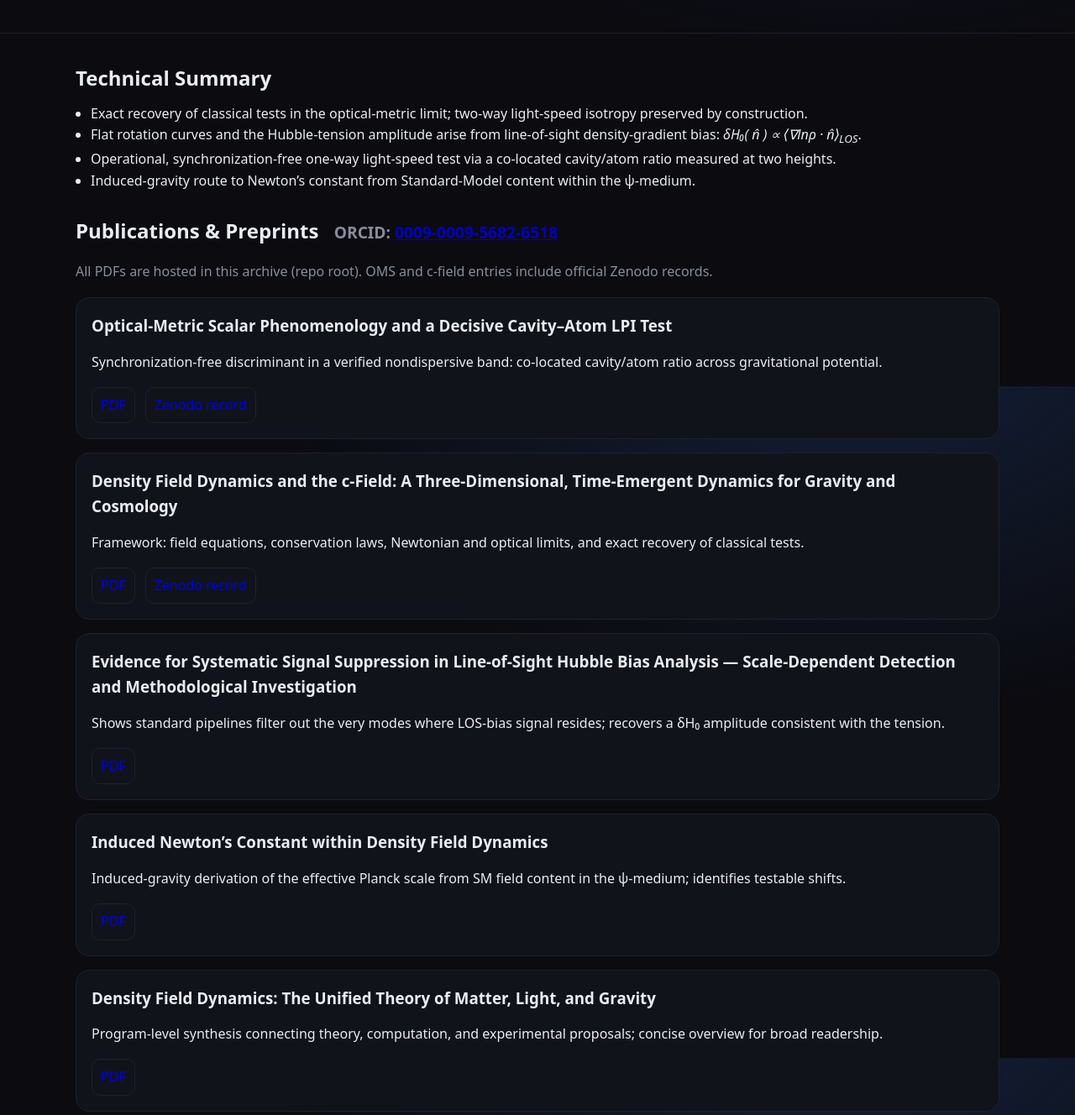
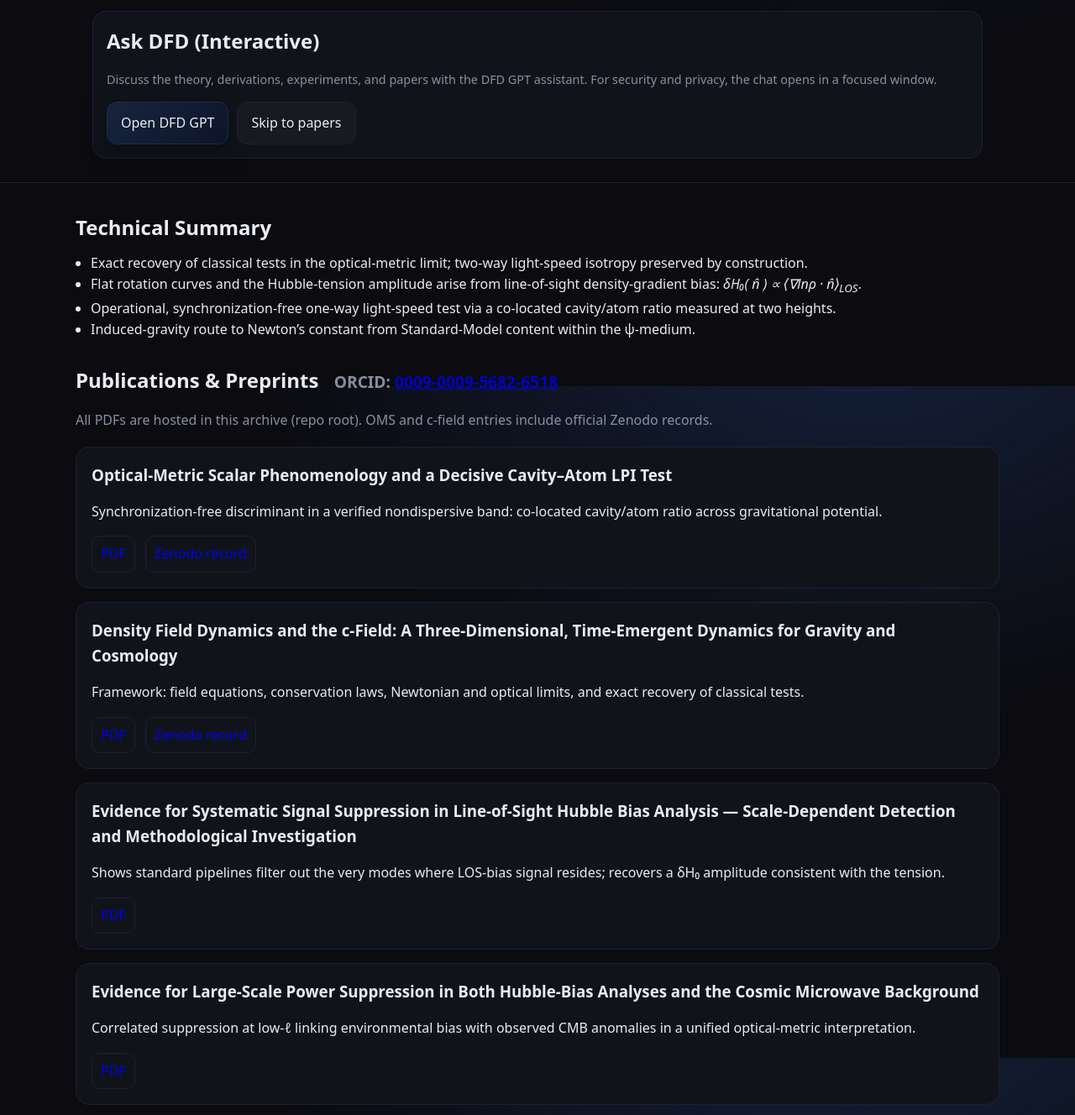
Before and after one commit to galcock/densityfielddynamics, a plain HTML site: page index.html in a window 1280 px wide. Shown: the part 340-1668 px from the top of the page at 84% size. Drawn offline with Linux system fonts and the light colour scheme.

Commit message:
Update index.html

```diff
--- a/index.html
+++ b/index.html
@@ -13,6 +13,7 @@
     .subscribe { margin-top: 14px; display: flex; gap: 10px; flex-wrap: wrap }
     .subscribe input[type="email"]{padding:12px 14px;border-radius:10px;border:1px solid var(--line,#1b2130);background:rgba(255,255,255,.03);color:inherit;min-width:260px}
     .subscribe button{padding:12px 16px;border-radius:10px;border:1px solid var(--line,#1b2130);background:linear-gradient(135deg,#17243f,#0d1528);color:inherit;cursor:pointer}
+
     .papers{display:grid; gap:16px; margin-top:18px}
     .paper{background:var(--panel,#10131a);border:1px solid var(--line,#1b2130);border-radius:16px;padding:18px}
     .paper h3{margin:0 0 6px}
@@ -22,6 +23,14 @@
     header.site{padding:64px 0 28px;border-bottom:1px solid var(--line,#1b2130)}
     .container{max-width:1100px;margin:0 auto;padding:0 20px}
     .claimlist{margin:10px 0 0; padding-left:18px}
+
+    /* DFD GPT panel */
+    .gpt-panel{margin-top:18px; padding:16px; border:1px solid var(--line,#1b2130); border-radius:16px; background:var(--panel,#10131a)}
+    .gpt-actions{display:flex; gap:10px; flex-wrap:wrap; margin-top:10px}
+    .btn{display:inline-block; padding:12px 16px; border-radius:12px; border:1px solid var(--line,#1b2130); color:inherit; text-decoration:none; background:rgba(255,255,255,.03)}
+    .btn:hover{background:rgba(255,255,255,.06)}
+    .btn.primary{background:linear-gradient(135deg,#17243f,#0d1528); border-color:#1f2a42}
+    .small{font-size:.9em}
   </style>
 </head>
 <body>
@@ -45,6 +54,16 @@
         <input type="hidden" name="_subject" value="DFD updates subscription">
       </form>
       <p id="form-status" class="muted" style="margin-top:8px;"></p>
+
+      <!-- DFD GPT launcher (inline panel; secure-window open) -->
+      <div class="gpt-panel" aria-labelledby="askdfd">
+        <h2 id="askdfd" style="margin:0 0 6px">Ask DFD (Interactive)</h2>
+        <p class="muted small">Discuss the theory, derivations, experiments, and papers with the DFD GPT assistant. For security and privacy, the chat opens in a focused window.</p>
+        <div class="gpt-actions">
+          <a id="open-dfd-gpt" class="btn primary" href="https://chatgpt.com/g/g-68b0ed55ebb88191b5c12b6caeeaadd6-dfd-gpt" target="_blank" rel="noopener">Open DFD GPT</a>
+          <a class="btn" href="#papers">Skip to papers</a>
+        </div>
+      </div>
     </div>
   </header>
 
@@ -82,12 +101,12 @@
           </div>
         </article>
 
-        <!-- c-field PRD framework (local PDF name present in repo root) -->
+        <!-- c-field PRD framework -->
         <article class="paper">
           <h3>Density Field Dynamics and the c-Field: A Three-Dimensional, Time-Emergent Dynamics for Gravity and Cosmology</h3>
           <p>Framework: field equations, conservation laws, Newtonian and optical limits, and exact recovery of classical tests.</p>
           <div class="meta">
-            <a href="./Density_Field_Dynamics__Arxiv_.pdf">PDF</a>
+            <a href="./Density_Field_Dynamics_and_the_c_Field__A_Three_Dimensional__Time_Emergent_Dynamics_for_Gravity_and_Cosmology.pdf">PDF</a>
             <a href="https://zenodo.org/records/16900767" rel="noopener">Zenodo record</a>
           </div>
         </article>
@@ -101,21 +120,21 @@
           </div>
         </article>
 
+        <!-- Large-scale power suppression -->
+        <article class="paper">
+          <h3>Evidence for Large-Scale Power Suppression in Both Hubble-Bias Analyses and the Cosmic Microwave Background</h3>
+          <p>Correlated suppression at low-ℓ linking environmental bias with observed CMB anomalies in a unified optical-metric interpretation.</p>
+          <div class="meta">
+            <a href="./Evidence_for_Large_Scale_Power_Suppression_in_Both_Hubble_Bias_Analyses_and_the_Cosmic_Microwave_Background.pdf">PDF</a>
+          </div>
+        </article>
+
         <!-- Induced G -->
         <article class="paper">
           <h3>Induced Newton’s Constant within Density Field Dynamics</h3>
           <p>Induced-gravity derivation of the effective Planck scale from SM field content in the ψ-medium; identifies testable shifts.</p>
           <div class="meta">
             <a href="./Induced_Newtons_Constant_within_Density_Field_Dynamics.pdf">PDF</a>
-          </div>
-        </article>
-
-        <!-- Unified overview -->
-        <article class="paper">
-          <h3>Density Field Dynamics: The Unified Theory of Matter, Light, and Gravity</h3>
-          <p>Program-level synthesis connecting theory, computation, and experimental proposals; concise overview for broad readership.</p>
-          <div class="meta">
-            <a href="./Density_Field_Dynamics__The_Unified_Theory_of_Matter__Light__and_Gravity.pdf">PDF</a>
           </div>
         </article>
 
@@ -158,6 +177,14 @@
         status.textContent = "Network error. Please try again later.";
       }
     });
-  </script>
-</body>
-</html>
+
+    // GPT launcher: open in a focused window (embedding is blocked by security policy)
+    document.getElementById('open-dfd-gpt')?.addEventListener('click', (e) => {
+      e.preventDefault();
+      const url = e.currentTarget.getAttribute('href');
+      const w = Math.min(980, window.innerWidth - 80);
+      const h = Math.min(820, window.innerHeight - 80);
+      const left = Math.max(20, (screen.width - w) / 2);
+      const top  = Math.max(20, (screen.height - h) / 2);
+      window.open(url, 'dfd_gpt',
+        `popup=yes,noopener,noreferrer,width=${w},height=${h},left=${left},
```
